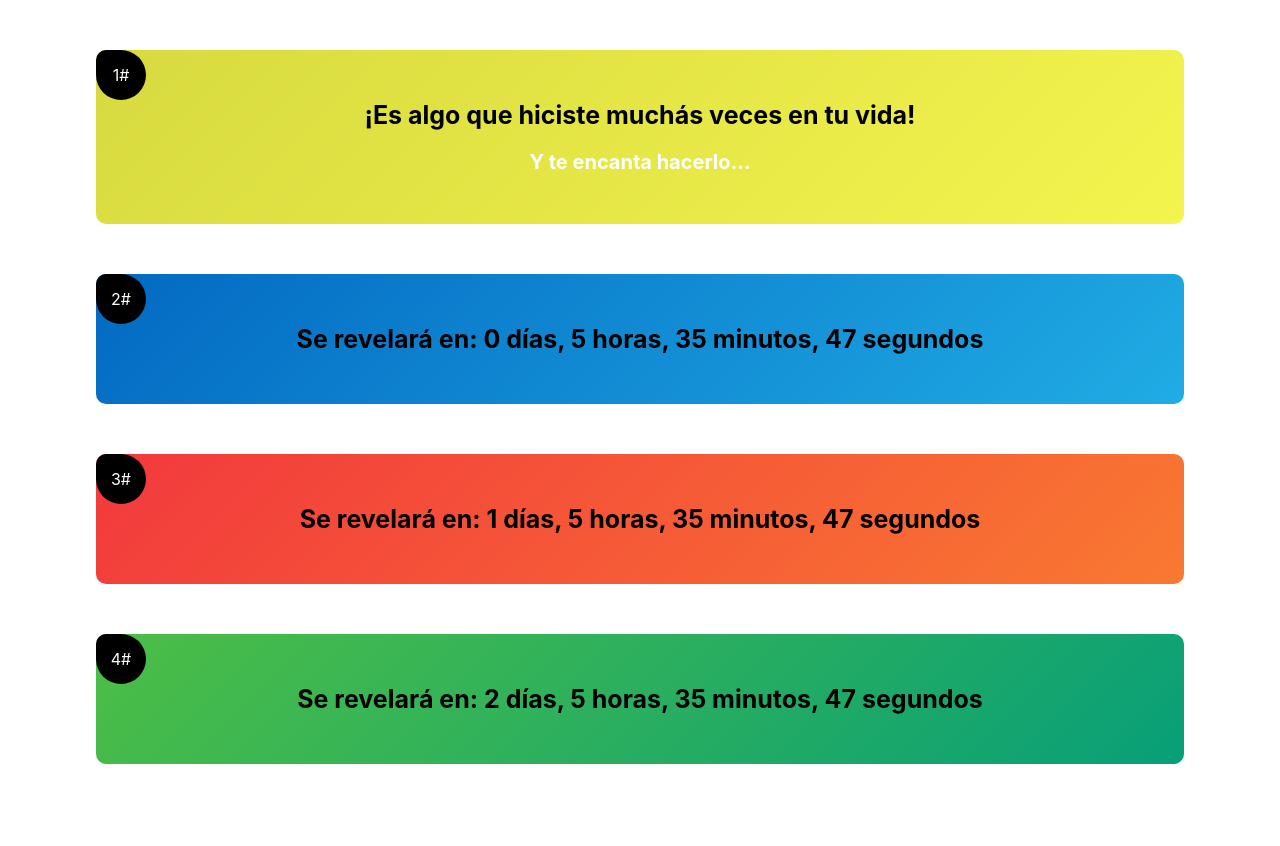
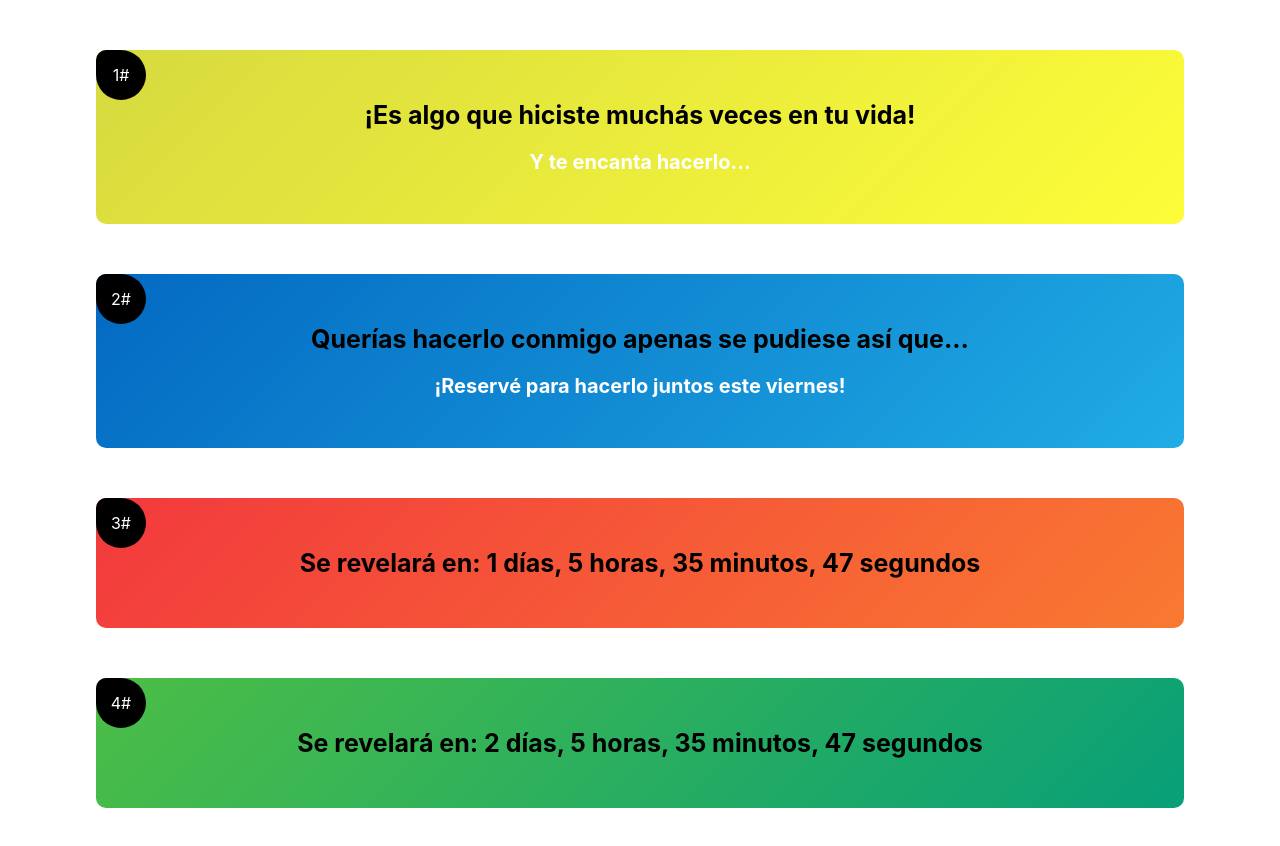
Before and after one commit to FMS16/flor_dos, a React (Create React App) app: page / in a window 1280 px wide. Shown: the top 846 px of the page. Before the commit the page ends 814 px from the top, so only its background shows below. Built offline with nearby package versions, Linux system fonts and the light colour scheme.

Commit message:
Second commit

```diff
--- a/src/App.css
+++ b/src/App.css
@@ -53,7 +53,7 @@
 }
 
 #pista-uno{
-  background: linear-gradient(135deg, #D7DA3F, #f4f44e);
+  background: linear-gradient(135deg, #D7DA3F, rgb(253, 253, 56));
 }
 
 #pista-dos{
@@ -67,3 +67,21 @@
 #pista-cuatro{
   background: linear-gradient(135deg, #4DBE46, #089F78);
 }
+
+.form select, .form input{
+  display: block;
+  margin-bottom: 10px;
+  width: 150px;
+}
+
+.form{
+  margin-top: 15px;
+  width: 100%;
+  display: flex;
+  flex-direction: column;
+  align-items: center;
+}
+
+.form input{
+  margin-top: 10px;
+}
--- a/src/components/Main.js
+++ b/src/components/Main.js
@@ -1,7 +1,8 @@
-import React from 'react'
+import React, { useState } from 'react'
 import CountdownTimer from './CountdownTimer'
 
 const Main = () => {
+
 return (
     <div>
         <main className='main'>
@@ -16,7 +17,8 @@ const Main = () => {
             <div className='pista' id='pista-dos'>
                 <p>2#</p>
                 <div className='pista-contenido'>
-                        <CountdownTimer targetDay={2} />
+                    <h1>Quer&iacute;as hacerlo conmigo apenas se pudiese as&iacute; que...</h1>
+                    <h2>¡Reserv&eacute; para hacerlo juntos este viernes!</h2>
                 </div>
             </div>
             <div className='pista' id='pista-tres'>
```
Lines whose indentation alone changed are shown as unchanged.
